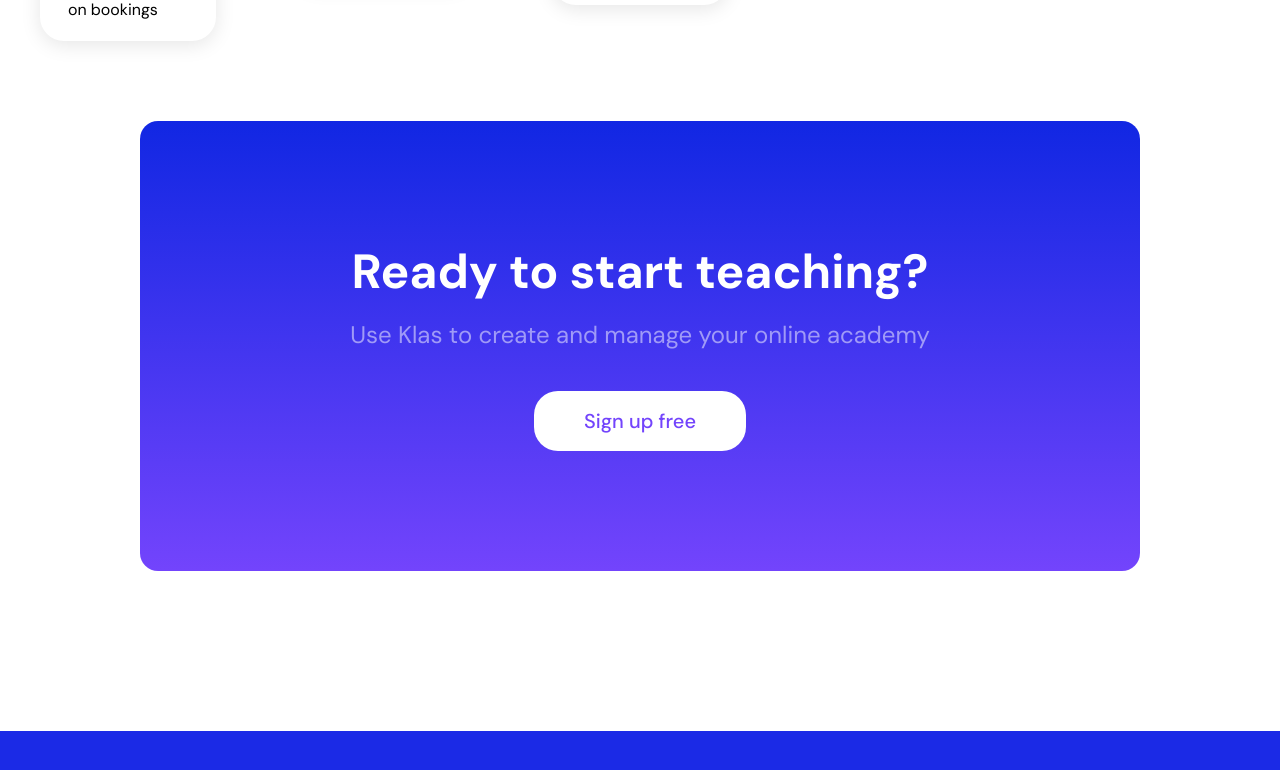
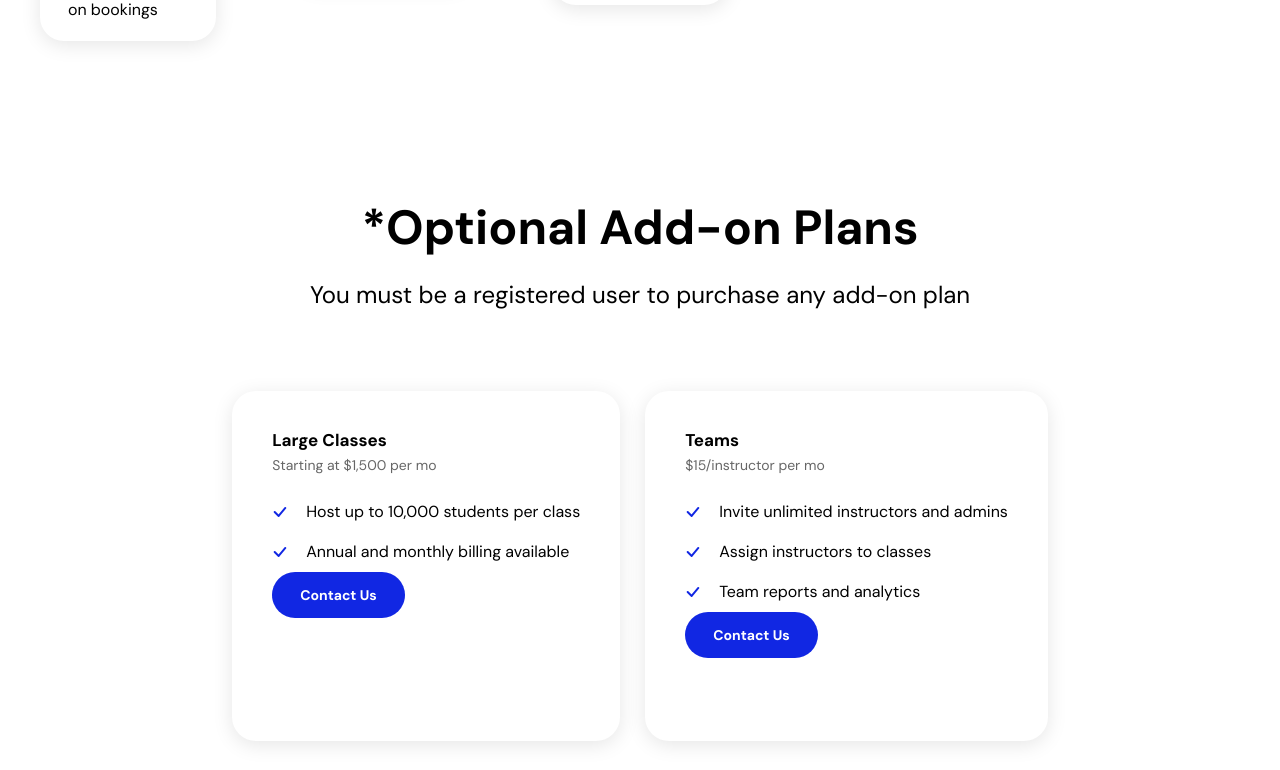
Before and after one commit to OgaDavid/klas-clone, a Next.js app: page /pricing in a window 1280 px wide. Shown: the part 1434-2204 px from the top of the page. Built offline with nearby package versions, Linux system fonts and the light colour scheme.

Commit message:
fix: broken pricing page

```diff
--- a/app/page.jsx
+++ b/app/page.jsx
@@ -265,7 +265,7 @@
                 </h3>
                 <img
                   className="w-[90px] h-[90px] mb-4"
-                  src="images/klas-logo.svg"
+                  src="images/home/klas-logo.svg"
                   alt="klas logo"
                 />
                 <p className="text-lg">All you need is Klas</p>
--- a/app/pricing/page.jsx
+++ b/app/pricing/page.jsx
@@ -2,6 +2,7 @@
 import PricingCard from "../components/PricingCard";
 import { PricingData } from "@/data/Data";
 import CallToAction from "../components/CTA";
+import Link from "next/link";
 
 const PricingPage = () => {
   return (
@@ -26,6 +27,148 @@
         </div>
       </section>
 
+      <section className="pb-[120px] pt-[80px]">
+        <div className="container">
+          <div className="">
+            <div className="flex flex-col items-center justify-start mb-[80px]">
+              <h3 className="text-[32px] leading-[35px] mb-[25px] font-bold text-center md:text-5xl md:leading-[53px]">
+                *Optional Add-on Plans
+              </h3>
+              <p className="font-normal text-base md:text-2xl text-center">
+                You must be a registered user to purchase any add-on plan
+              </p>
+            </div>
+            <div className="flex items-center justify-center gap-[25px] flex-wrap">
+              <div className="h-[350px] rounded-[24px] p-[40px] flex justify-start flex-col box-shadow bg-white">
+                <div className="mb-[30px]">
+                  <h3 className="font-bold text-[17px] mb-[8px] leading-[19px]">Large Classes</h3>
+                  <p className="text-sm font-normal leading-[15px] text-[rgba(0,0,0,.6)]">Starting at $1,500 per mo</p>
+                </div>
+                <div>
+                  <div>
+                    <ul class="pricing-list">
+                      <li>
+                        <svg
+                          width="16"
+                          height="17"
+                          fill="none"
+                          xmlns="http://www.w3.org/2000/svg"
+                        >
+                          <path
+                            d="m2.668 8.973 4 4 6.667-8"
+                            stroke="#1127E3"
+                            stroke-width="2"
+                            stroke-linecap="round"
+                            stroke-linejoin="round"
+                          ></path>
+                        </svg>
+                        Host up to 10,000 students per class
+                      </li>
+                      <li>
+                        <svg
+                          width="16"
+                          height="17"
+                          fill="none"
+                          xmlns="http://www.w3.org/2000/svg"
+                        >
+                          <path
+                            d="m2.668 8.973 4 4 6.667-8"
+                            stroke="#1127E3"
+                            stroke-width="2"
+                            stroke-linecap="round"
+                            stroke-linejoin="round"
+                          ></path>
+                        </svg>{" "}
+                        Annual and monthly billing available
+                      </li>
+                    </ul>
+                  </div>
+                  <Link
+                  className="bg-blue-100 text-white font-semibold text-sm py-[14px] px-[28px] rounded-[24px] leading-[15px]"
+                    href="https://calendly.com/klas-demo/add-on-plans"
+                    target="_blank"
+                    rel="noreferrer"
+                  >
+                    Contact Us
+                  </Link>
+                </div>
+              </div>
+              <div className="h-[350px] rounded-[24px] p-[40px] justify-start flex flex-col box-shadow bg-white">
+                <div className="mb-[30px]">
+                  <h3 className="font-bold text-[17px] mb-[8px] leading-[19px]">Teams</h3>
+                  <p className="text-sm font-normal leading-[15px] text-[rgba(0,0,0,.6)]">$15/instructor per mo</p>
+                </div>
+                <div>
+                  <div className="mb-[20px]">
+                    <ul class="pricing-list">
+                      <li>
+                        <svg
+                          width="16"
+                          height="17"
+                          fill="none"
+                          xmlns="http://www.w3.org/2000/svg"
+                        >
+                          <path
+                            d="m2.668 8.973 4 4 6.667-8"
+                            stroke="#1127E3"
+                            stroke-width="2"
+                            stroke-linecap="round"
+                            stroke-linejoin="round"
+                          ></path>
+                        </svg>
+                        Invite unlimited instructors and admins
+                      </li>
+                      <li>
+                        <svg
+                          width="16"
+                          height="17"
+                          fill="none"
+                          xmlns="http://www.w3.org/2000/svg"
+                        >
+                          <path
+                            d="m2.668 8.973 4 4 6.667-8"
+                            stroke="#1127E3"
+                            stroke-width="2"
+                            stroke-linecap="round"
+                            stroke-linejoin="round"
+                          ></path>
+                        </svg>{" "}
+                        Assign instructors to classes
+                      </li>
+                      <li>
+                        <svg
+                          width="16"
+                          height="17"
+                          fill="none"
+                          xmlns="http://www.w3.org/2000/svg"
+                        >
+                          <path
+                            d="m2.668 8.973 4 4 6.667-8"
+                            stroke="#1127E3"
+                            stroke-width="2"
+                            stroke-linecap="round"
+                            stroke-linejoin="round"
+                          ></path>
+                        </svg>{" "}
+                        Team reports and analytics
+                      </li>
+                    </ul>
+                  </div>
+                  <Link
+                    className="bg-blue-100 text-white font-semibold mt-7 text-sm py-[14px] px-[28px] rounded-[24px] leading-[15px]"
+                    href="https://calendly.com/klas-demo/add-on-plans"
+                    target="_blank"
+                    rel="noreferrer"
+                  >
+                    Contact Us
+                  </Link>
+                </div>
+              </div>
+            </div>
+          </div>
+        </div>
+      </section>
+
       <CallToAction />
     </main>
   );
--- a/data/Data.js
+++ b/data/Data.js
@@ -315,7 +315,7 @@
       },
       button: {
         text: "Get Started",
-        styles: "py-[20px] px-[40px] bg-blue-100 rounded-[50px] text-white font-semibold text-base leading-[18px] capitalize",
+        styles: "py-5 px-[40px] bg-blue-100 rounded-[50px] text-white font-semibold text-base leading-[18px] capitalize",
       },
     },
     bottom: {
```
Also changed, not shown: 1 other file (tests, documents, lock files or other folders).
